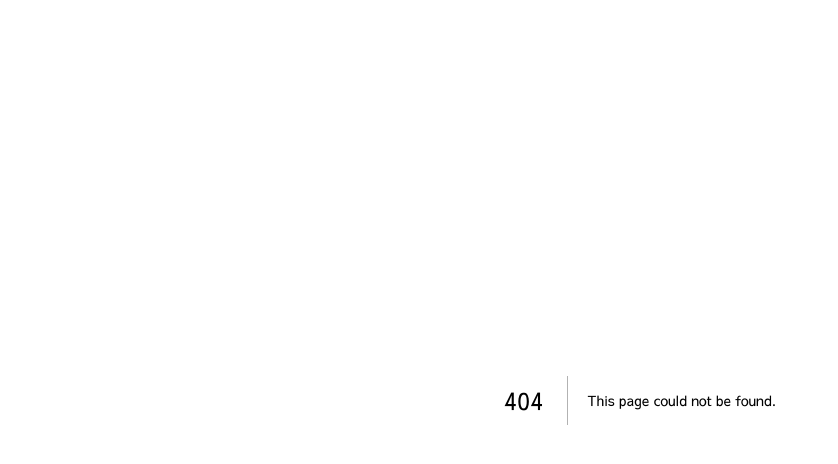
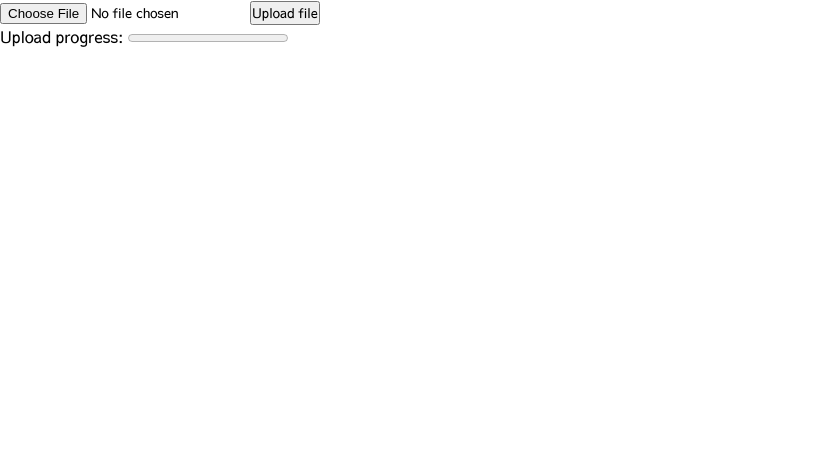
Before and after one commit to PocoPota/mainichi-gohan, a Next.js app: page /post in a window 1280 px wide. Before the commit this address had no page. Shown: the top 464 px of the page, without its empty margins (0-838 px from the left). Built offline with nearby package versions, Linux system fonts and the light colour scheme; a web font is replaced by a local one.

Commit message:
画像アップロード機能追加(ImageKit)

```diff
--- a/package.json
+++ b/package.json
@@ -9,6 +9,7 @@
     "lint": "next lint"
   },
   "dependencies": {
+    "@imagekit/next": "^2.1.0",
     "next": "15.3.1",
     "react": "^19.0.0",
     "react-dom": "^19.0.0"
--- /dev/null
+++ b/src/app/post/page.tsx
@@ -0,0 +1,134 @@
+"use client" // This component must be a client component
+
+import {
+    ImageKitAbortError,
+    ImageKitInvalidRequestError,
+    ImageKitServerError,
+    ImageKitUploadNetworkError,
+    upload,
+} from "@imagekit/next";
+import { useRef, useState } from "react";
+
+// UploadExample component demonstrates file uploading using ImageKit's Next.js SDK.
+const UploadExample = () => {
+    // State to keep track of the current upload progress (percentage)
+    const [progress, setProgress] = useState(0);
+
+    // Create a ref for the file input element to access its files easily
+    const fileInputRef = useRef<HTMLInputElement>(null);
+
+    // Create an AbortController instance to provide an option to cancel the upload if needed.
+    const abortController = new AbortController();
+
+    /**
+     * Authenticates and retrieves the necessary upload credentials from the server.
+     *
+     * This function calls the authentication API endpoint to receive upload parameters like signature,
+     * expire time, token, and publicKey.
+     *
+     * @returns {Promise<{signature: string, expire: string, token: string, publicKey: string}>} The authentication parameters.
+     * @throws {Error} Throws an error if the authentication request fails.
+     */
+    const authenticator = async () => {
+        try {
+            // Perform the request to the upload authentication endpoint.
+            const response = await fetch("/api/upload-auth");
+            if (!response.ok) {
+                // If the server response is not successful, extract the error text for debugging.
+                const errorText = await response.text();
+                throw new Error(`Request failed with status ${response.status}: ${errorText}`);
+            }
+
+            // Parse and destructure the response JSON for upload credentials.
+            const data = await response.json();
+            const { signature, expire, token, publicKey } = data;
+            return { signature, expire, token, publicKey };
+        } catch (error) {
+            // Log the original error for debugging before rethrowing a new error.
+            console.error("Authentication error:", error);
+            throw new Error("Authentication request failed");
+        }
+    };
+
+    /**
+     * Handles the file upload process.
+     *
+     * This function:
+     * - Validates file selection.
+     * - Retrieves upload authentication credentials.
+     * - Initiates the file upload via the ImageKit SDK.
+     * - Updates the upload progress.
+     * - Catches and processes errors accordingly.
+     */
+    const handleUpload = async () => {
+        // Access the file input element using the ref
+        const fileInput = fileInputRef.current;
+        if (!fileInput || !fileInput.files || fileInput.files.length === 0) {
+            alert("Please select a file to upload");
+            return;
+        }
+
+        // Extract the first file from the file input
+        const file = fileInput.files[0];
+
+        // Retrieve authentication parameters for the upload.
+        let authParams;
+        try {
+            authParams = await authenticator();
+        } catch (authError) {
+            console.error("Failed to authenticate for upload:", authError);
+            return;
+        }
+        const { signature, expire, token, publicKey } = authParams;
+
+        // Call the ImageKit SDK upload function with the required parameters and callbacks.
+        try {
+            const uploadResponse = await upload({
+                // Authentication parameters
+                expire,
+                token,
+                signature,
+                publicKey,
+                file,
+                fileName: 'upload',
+                // Progress callback to update upload progress state
+                onProgress: (event) => {
+                    setProgress((event.loaded / event.total) * 100);
+                },
+                // Abort signal to allow cancellation of the upload if needed.
+                abortSignal: abortController.signal,
+            });
+            console.log("Upload response:", uploadResponse);
+        } catch (error) {
+            // Handle specific error types provided by the ImageKit SDK.
+            if (error instanceof ImageKitAbortError) {
+                console.error("Upload aborted:", error.reason);
+            } else if (error instanceof ImageKitInvalidRequestError) {
+                console.error("Invalid request:", error.message);
+            } else if (error instanceof ImageKitUploadNetworkError) {
+                console.error("Network error:", error.message);
+            } else if (error instanceof ImageKitServerError) {
+                console.error("Server error:", error.message);
+            } else {
+                // Handle any other errors that may occur.
+                console.error("Upload error:", error);
+            }
+        }
+    };
+
+    return (
+        <>
+            {/* File input element using React ref */}
+            <input type="file" ref={fileInputRef} />
+            {/* Button to trigger the upload process */}
+            <button type="button" onClick={handleUpload}>
+                Upload file
+            </button>
+            <br />
+            {/* Display the current upload progress */}
+            Upload progress: <progress value={progress} max={100}></progress>
+        </>
+    );
+};
+
+export default UploadExample;
```
Also changed, not shown: src/app/api/upload-auth/route.ts (added, +17 -0 lines), 1 other file (tests, documents, lock files or other folders).
